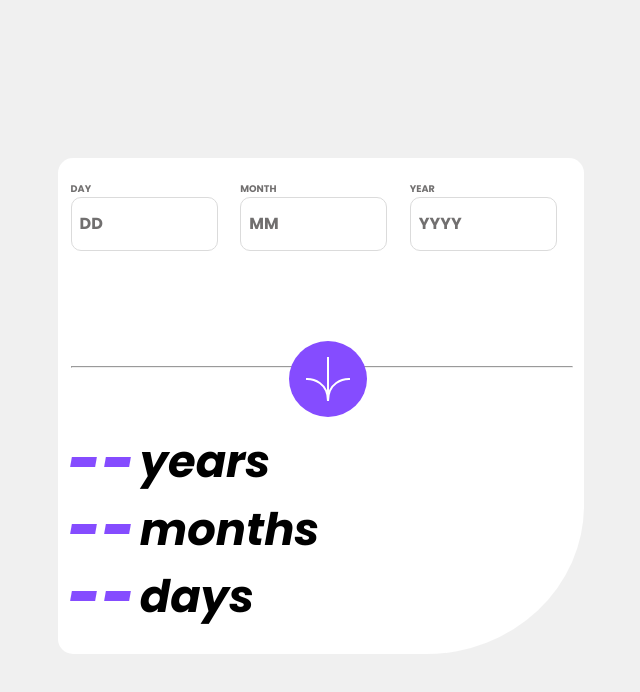
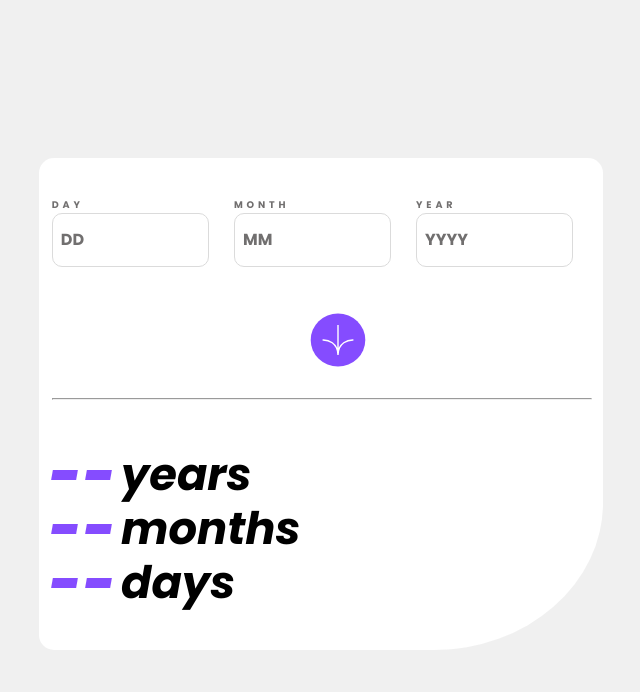
Before and after one commit to IdrisDY/AGE-CALCULATOR-TS, a React (Vite) app: page / in a window 768 px wide. Shown: the top 692 px of the page, without its empty margins (63-703 px from the left). Built offline with nearby package versions, Linux system fonts and the light colour scheme.

Commit message:
responsive ,button focus ,input outline fix

```diff
--- a/src/date.css
+++ b/src/date.css
@@ -1,12 +1,15 @@
 .datespan {
-   color: red;
+   color:hsl(0, 100%, 67%);
    width: 100%;
  text-align: start;
 font-size: smaller;
  }
+ .col-red{
+  color:hsl(0, 100%, 67%);
+ }
 
  .outlineRed{
-   outline: 1px solid red;
+   outline: 1px solid hsl(0, 100%, 67%);
    border: transparent 1px !important ;
  }
 
@@ -20,8 +23,7 @@ font-size: smaller;
  .content{
    display: flex;
    flex-direction: column;
-   gap: 2em;
-   padding: 1em 2em;
+   padding: 2em 2em;
    position: relative;
  background-color:hsl(0, 0%, 100%) ;
  border-radius: 15px 15px 40% 15px;
@@ -31,7 +33,9 @@ font-size: smaller;
    width: 85%;
    justify-content:space-between ;
    gap: 1em;
-   height: 22vh;
+ }
+ .btn-div{
+  margin-top: 2em;
  }
  .line{
    background-color:  black;
@@ -46,6 +50,7 @@ color:hsl(0, 1%, 44%) ;
 text-align: start;
 font-weight: bold;
 font-size: .6em;
+letter-spacing: .4em;
 }
 
  hr{
@@ -62,11 +67,17 @@ font-size: .6em;
   background-color: hsl(259, 100%, 65%);
   display: flex;
   position: relative;
-  right: 2em;
   cursor: pointer;
- top: 0em;
+ top: -2em;
+right: 0;
+ }
+ .inputStyle:focus{
+  outline-color: hsl(259, 100%, 65%);
+ }
+ .btn:focus{
+background-color: black;
+ }
 
- }
  .inputcon{
    display: flex;
    flex-direction: column;
@@ -92,7 +103,7 @@ transform: skewX(-10deg);
     animation: slide 1s;
    }
    .age-no3{
-    animation: slide 1.3s;
+    animation: slide 1.1s;
    }
 
    @keyframes slide{
@@ -107,10 +118,11 @@ transform: skewX(-10deg);
       }
    }
  .time-text{
-   font-size: 5em;
+   font-size: 6em;
    color: black;
-   font-weight: 900;
+   font-weight: 800;
    font-style: italic;
+   line-height: 1.2;
    }
 
    .text-contain{
@@ -146,15 +158,19 @@ transform: skewX(-10deg);
    .text-container{
  width: 100%;
  gap: .5em;
+ margin-bottom: 1em;
+ height: 22vh;
+
  }
  .container{
    width: 90%;
    padding-top: 20%;
   }
   .content{
-    padding: 1.5em .8em;
+    padding: 2.5em .8em;
     gap: 0;
-border-bottom-right-radius: 30%;   }
+border-bottom-right-radius: 30%;
+}
 
   .inputStyle{
     width: 80%;
@@ -164,34 +180,40 @@ border-bottom-right-radius: 30%;   }
    }
 
   .btn{
-margin-right: 50%;
-top: -2.2em;
-margin-left: 50%;
+right: 40%;
+top: 9em;
+/* left: 50%; */
+position: absolute;
 width: fit-content;
+scale: .7;
   }
   .age-no1,.age-no2,.age-no3{
 font-size: 3rem;    }
 
   .time-text{
    font-size: 2.8rem;
-   max-width: 50%;
-   font-weight: bolder;
+   font-weight: 900;
    }
    .text-contain{
 gap: .6em;
     }
 
-   .dash{
-     height: 10px;
-     width: 25px;
-     max-width: 50%;
+    .dash{
+      height: 10px;
+      width: 25px;
+      max-width: 50%;
 
-      }
+       }
+       .age-container{
+padding-top: 4em;         }
+.btn-div{
+  margin-top: 0;
+ }
 
 
  }
  @media(min-width:768px) and (max-width:990px) {
   .container{
-width: 70%;
+width: 75%;
 }
 }
--- a/src/dateview.tsx
+++ b/src/dateview.tsx
@@ -27,8 +27,7 @@ const MainView = () => {
       setErrorMessage({ ...errorMessage, month: "" });
     }
     if (load === "month" && (value > 12 || value < 1)) {
-      console.log("invalid month");
-      setErrorMessage({ ...errorMessage, month: "Must be a valid Month" });
+      setErrorMessage({ ...errorMessage, month: "Must be a valid month" });
     }
 
     if (load === "day" && (value >= 1 || value <= 31)) {
@@ -36,17 +35,15 @@ const MainView = () => {
     }
 
     if (load === "day" && (value > 31 || value < 1)) {
-      console.log("invalid day");
-      setErrorMessage({ ...errorMessage, day: "Must be a valid Day" });
+      setErrorMessage({ ...errorMessage, day: "Must be a valid day" });
     }
     const currentYear = new Date().getFullYear();
 
     if (load === "year" && value.toString().length !== 4) {
-      setErrorMessage({ ...errorMessage, year: "Must be a valid Year" });
-      console.log("invalid year");
+      setErrorMessage({ ...errorMessage, year: "Must be a valid year" });
     }
     if (load === "year" && value > currentYear) {
-      setErrorMessage({ ...errorMessage, year: "Must be in the Past" });
+      setErrorMessage({ ...errorMessage, year: "Must be in the past" });
     }
     if (
       load === "year" &&
@@ -60,28 +57,22 @@ const MainView = () => {
   function handleGetAge() {
     if (ageLoad.day === "") {
       setErrorMessage({ ...errorMessage, day: "This field is required" });
-      console.log(errorMessage);
     }
 
     if (ageLoad.month === "") {
       setErrorMessage({ ...errorMessage, month: "This field is required" });
-      console.log(errorMessage);
     }
 
     if (ageLoad.year === "") {
       setErrorMessage({ ...errorMessage, year: "This field is required" });
-      console.log(errorMessage);
     }
 
     if (!ageLoad.day && !ageLoad.month && !ageLoad.year) {
-      console.log("need to be complete");
       setErrorMessage({
         day: "This field is required",
         month: "This field is required",
         year: "This field is required",
       });
-    } else {
-      console.log("I can see you my friend");
     }
 
     if (
@@ -108,14 +99,12 @@ const MainView = () => {
       // calculate number of days
       const days = Math.floor((ageInYears - years - months / 12) * 365.25);
 
-      console.log(`${years} years, ${months} months, ${days} days`);
       setResult({
         day: days.toString(),
         month: months.toString(),
         year: years.toString(),
       });
     }
-    console.log(ageLoad, errorMessage);
   }
 
   return (
@@ -123,10 +112,17 @@ const MainView = () => {
       <div className="content">
         <div className="text-container">
           <div className="inputcon">
-
-            <label htmlFor="day"> DAY </label>
+            <label
+              htmlFor="day"
+              className={` ${
+                errorMessage.day !== "" ? "col-red" : ""
+              }`}
+            >
+              {" "}
+              DAY{" "}
+            </label>
             <input
-            id="day"
+              id="day"
               type="number"
               placeholder="DD"
               className={` inputStyle ${
@@ -141,10 +137,18 @@ const MainView = () => {
           </div>
 
           <div className="inputcon">
-          <label htmlFor="month"> MONTH </label>
+            <label
+              htmlFor="month"
+              className={`  ${
+                errorMessage.month !== "" ? "col-red" : ""
+              }`}
+            >
+              {" "}
+              MONTH{" "}
+            </label>
 
             <input
-            id="month"
+              id="month"
               type="number"
               placeholder="MM"
               className={` inputStyle ${
@@ -161,9 +165,16 @@ const MainView = () => {
           </div>
 
           <div className="inputcon">
-            <label htmlFor="year">YEAR</label>
+            <label
+              htmlFor="year"
+              className={`  ${
+                errorMessage.year !== "" ? "col-red" : ""
+              }`}
+            >
+              YEAR
+            </label>
             <input
-            id="year"
+              id="year"
               type="number"
               placeholder="YYYY"
               className={` inputStyle ${
@@ -177,14 +188,14 @@ const MainView = () => {
           </div>
         </div>
 
-        <div>
-        <hr />
+        <div className="btn-div">
+          <hr />
           <button className="btn" onClick={handleGetAge}>
             <img src={arrow} alt="get age button" />
           </button>
         </div>
 
-        <div className="age-container" >
+        <div className="age-container">
           <div className="text-contain">
             {" "}
             {showResult ? (
```
